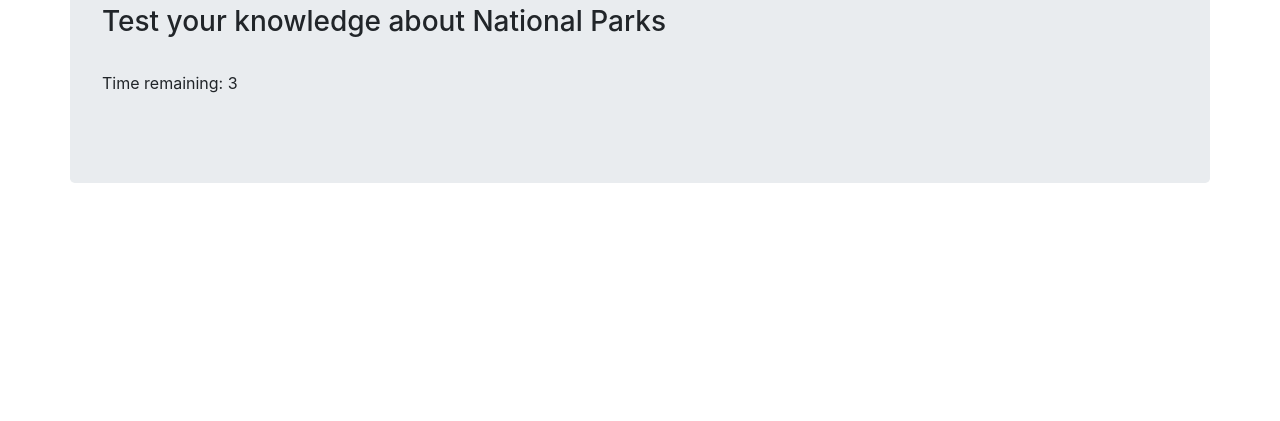
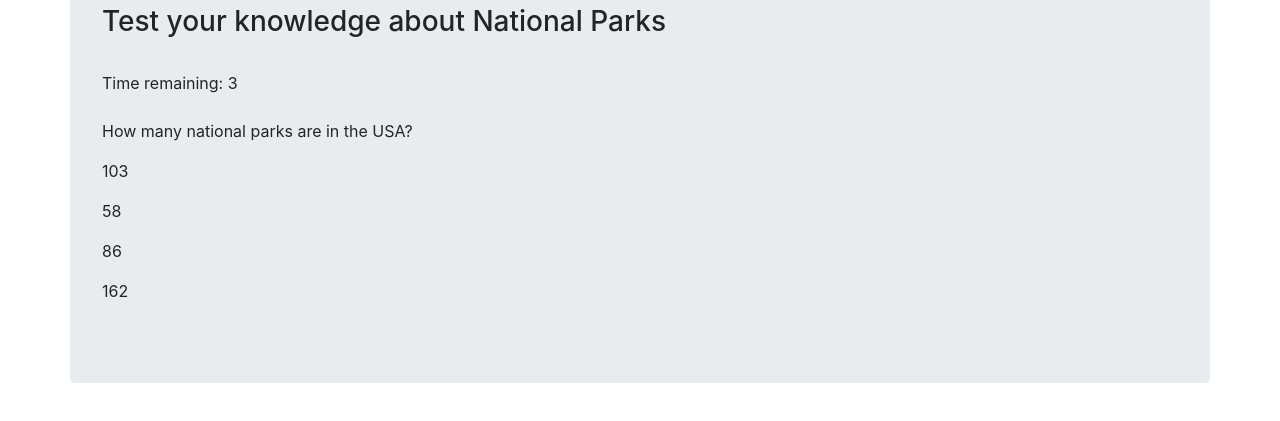
Before and after one commit to michellety/TriviaGame, a plain HTML site: page index.html in a window 1280 px wide. Both pictures are taken after a click on the button "Click here to begin the quiz!". Shown: the part 115-536 px from the top of the page. Drawn offline with nearby package versions, Linux system fonts and the light colour scheme.

Commit message:
displaying first question

```diff
--- a/assets/javascript/app.js
+++ b/assets/javascript/app.js
@@ -31,7 +31,8 @@ $(document).ready(function() {
   console.log(questions);
 
     //variables for timing, score keeping, and tracking what is the current question
-    var time = 5,
+    var $app = $('#qs')
+        time = 5,
         correctGuesses = 0,
         incorrectGuesses = 0,
         currentQ = 0;
@@ -43,7 +44,10 @@ $(document).ready(function() {
         $("#startB").on("click", function() {
             //hide start button
             $("#startB").hide();
+            //show and start countdown
             timer();
+            //function to display the question and options
+            showQs();
         });
         //start timer and display the remaining time
 
@@ -65,12 +69,25 @@ $(document).ready(function() {
         }
     };
 
+    //show first question and answer options
+    function showQs(){
+        $("#game").append("<p>" +
+    		questions[currentQ].question +
+    		"</p><p class='options'>" +
+    		questions[currentQ].options[0] +
+    		"</p><p class='options'>" +
+    		questions[currentQ].options[1] +
+    		"</p><p class='options'>" +
+    		questions[currentQ].options[2] +
+    		"</p><p class='options'>" +
+    		questions[currentQ].options[3] +
+    		"</p>");
+
+    };
 
 
 
 
-
-    //show first question and answer options
 
     //click event to store the users answer
 
--- a/index.html
+++ b/index.html
@@ -22,6 +22,7 @@
             <div id = "timer"></div>
             <br>
             <div id="questions"></div>
+            <div id = "app"></div>
 
         </div>
 
```
